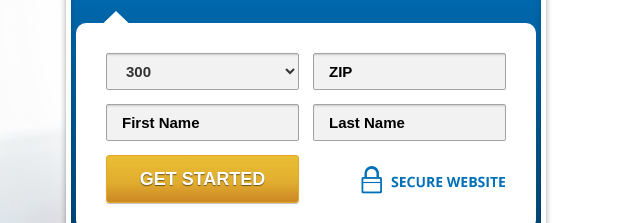
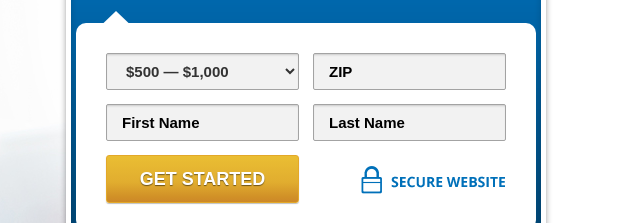
Before and after one commit to jk-marketing/jk-repo, a plain HTML site: page index.html in a window 1280 px wide. Shown: the part 318-541 px from the top of the page, 574-1214 px from the left. Drawn offline with Linux system fonts and the light colour scheme.

Commit message:
loan amount update

```diff
--- a/index.html
+++ b/index.html
@@ -74,16 +74,22 @@
                     name="requested_amount"
                     id="sa"
                   >
-                    <option value="100">100</option>
-                    <option value="200">200</option>
-                    <option value="300" selected="selected">300</option>
+                    <!-- <option value="100">100-1000</option>
+                    <option value="200">1000-2000</option>
+                    <option value="300" selected="selected"></option>
                     <option value="400">400</option>
                     <option value="500">500</option>
                     <option value="600">600</option>
                     <option value="700">700</option>
                     <option value="800">800</option>
                     <option value="900">900</option>
-                    <option value="1000">1000</option>
+                    <option value="1000">1000</option> -->
+                    <option value="500">$100 — $500</option>
+                    <option value="1000" selected="selected">
+                      $500 — $1,000
+                    </option>
+                    <option value="2500">$1,000 — $2,500</option>
+                    <option value="5000">$2,500 — $5,000</option>
                   </select>
                 </span>
                 <span class="js_element_error">
```
Also changed, not shown: apply.html (+1 -1 lines).
